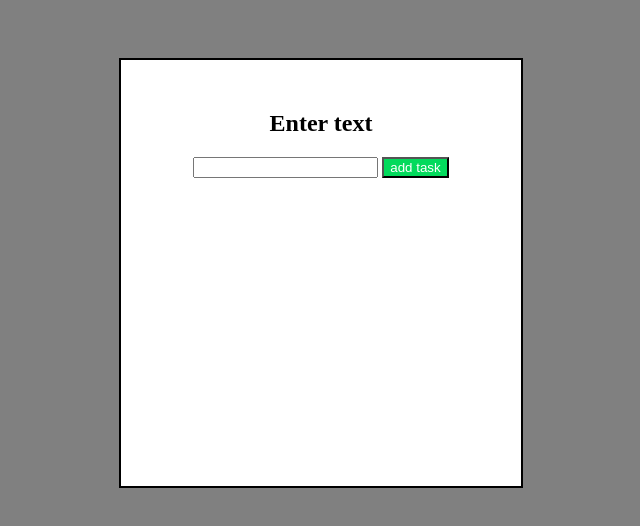
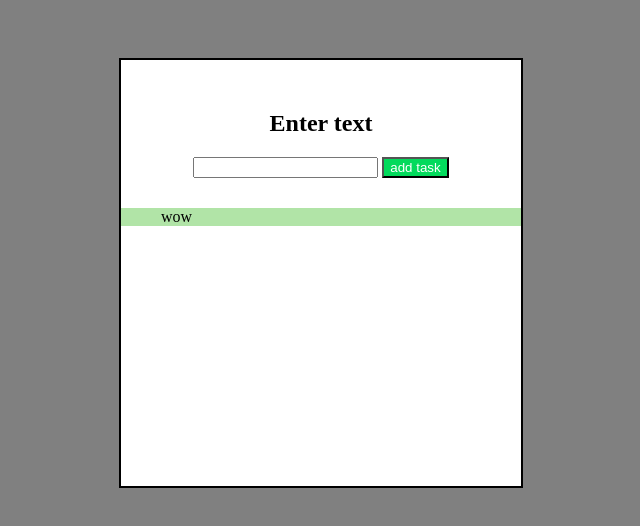
Before and after one commit to MaxRabkovskyi/uber_project, a plain HTML site: page src/index.html in a window 1280 px wide. Shown: the whole page, without its empty margins (319-959 px from the left). Drawn offline with Linux system fonts and the light colour scheme.

Commit message:
second commit

```diff
--- a/src/index.html
+++ b/src/index.html
@@ -16,7 +16,7 @@
           </div>
 
         <div class="listBox">
-          <ul class="list"></ul>
+          <ul class="list">wow</ul>
         </div>
 
         </div>
```
